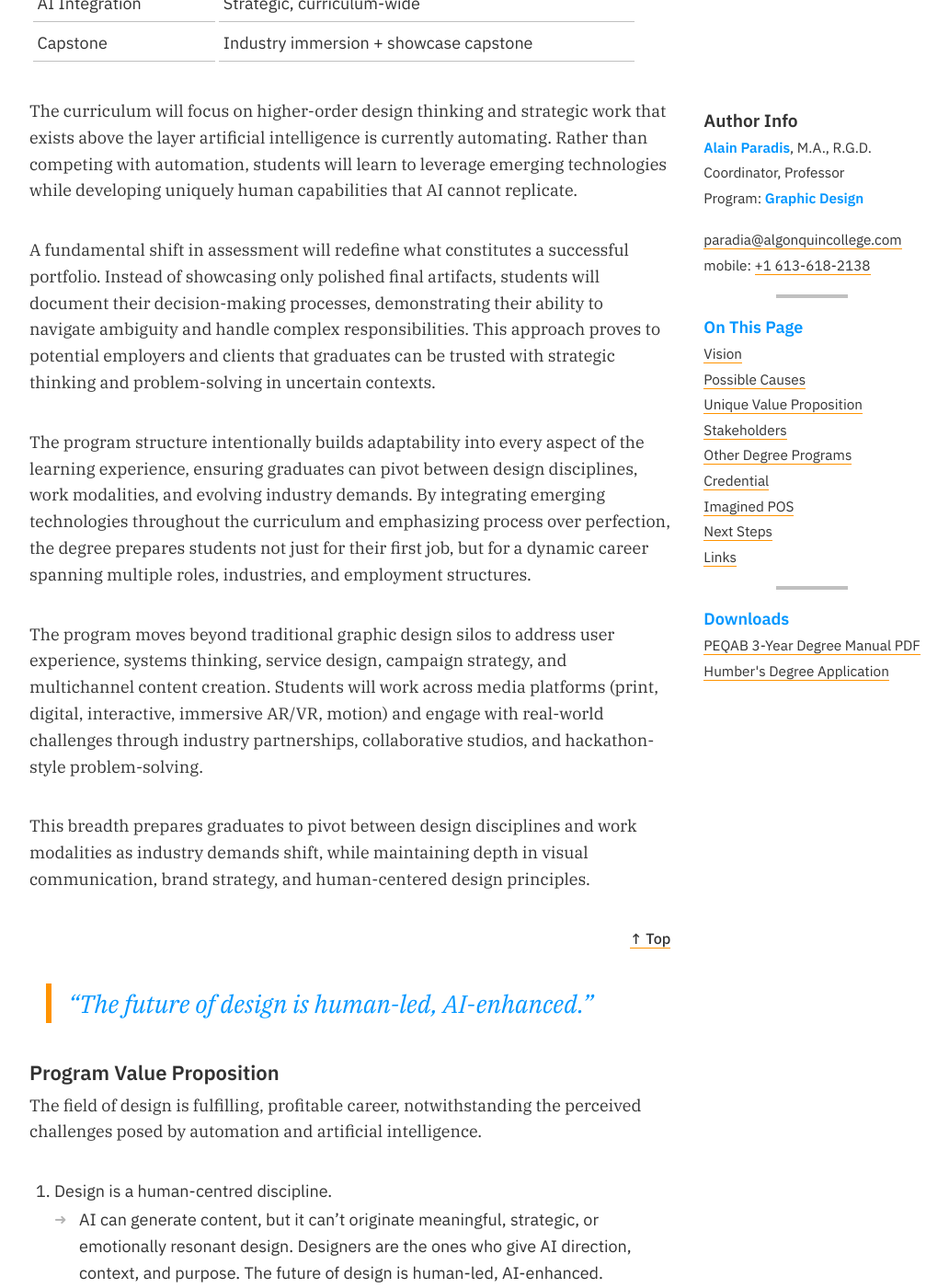
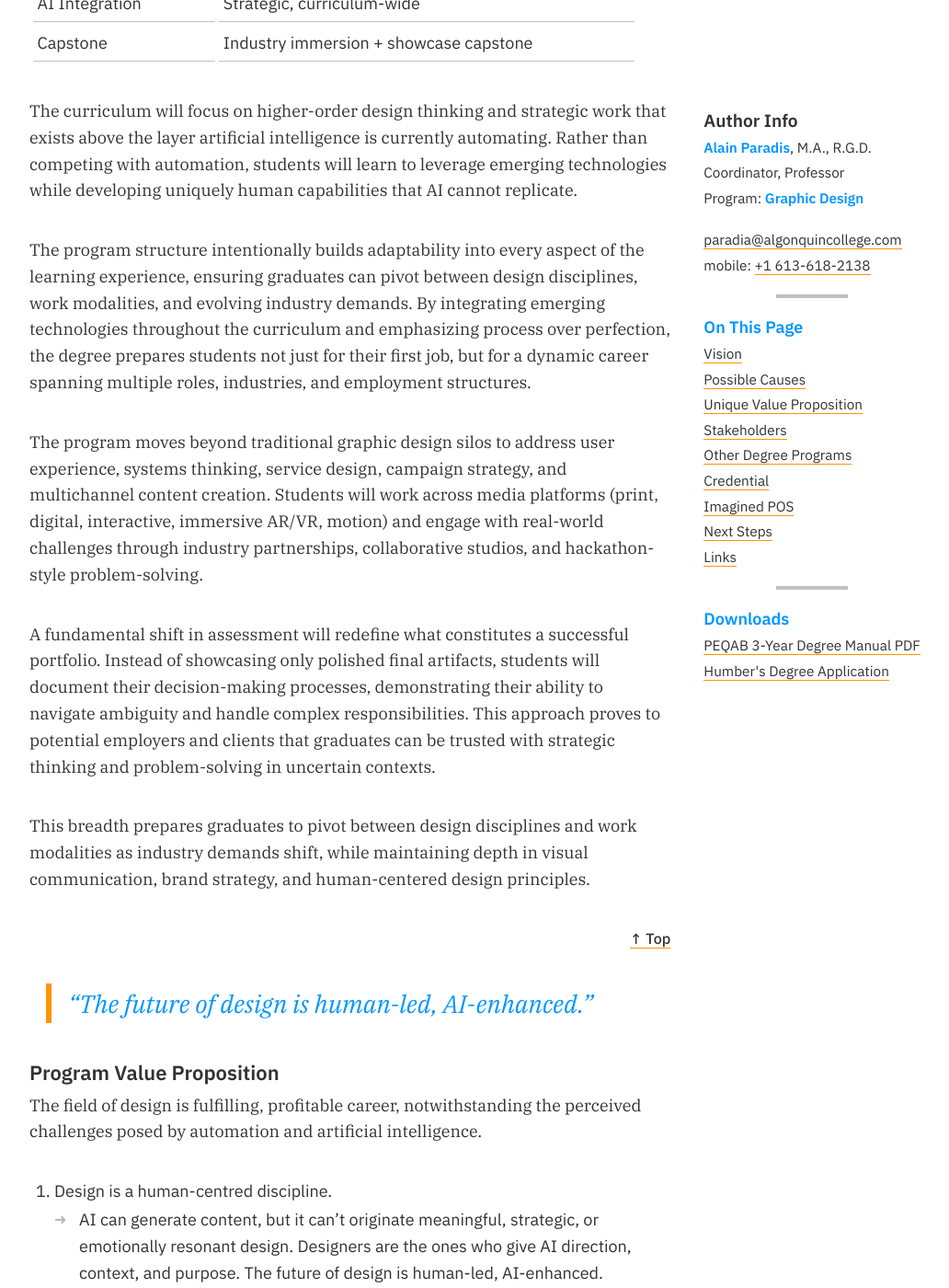
Before and after one commit to AlainParadis/program-transformation, a Jekyll site: the page built from index.md, in a window 1280 px wide and 1400 px high, scrolled down 744 px. Shown: the whole window at 92% size, without its empty margins (76-1108 px from the left). Built offline with Jekyll 4.4.1, drawn with Linux system fonts in a browser that asks for light colours.

Commit message:
Reorder assessment paragraph in vision include
Move the paragraph about assessment and portfolio within _includes/vision.html to improve narrative flow — the assessment paragraph is relocated after the program structure and media/platforms sections. No text was changed, only the paragraph's position was adjusted for clearer progression.

```diff
--- a/_includes/vision.html
+++ b/_includes/vision.html
@@ -19,14 +19,14 @@
 	The curriculum will focus on higher-order design thinking and strategic work that exists above the layer artificial intelligence is currently automating. Rather than competing with automation, students will learn to leverage emerging technologies while developing uniquely human capabilities that AI cannot replicate.
 </p>
 <p>
-	A fundamental shift in assessment will redefine what constitutes a successful portfolio. Instead of showcasing only polished final artifacts, students will document their decision-making processes, demonstrating their ability to navigate ambiguity and handle complex responsibilities. This approach proves to potential employers and clients that graduates can be trusted with strategic thinking and problem-solving in uncertain contexts.
-</p>
-<p>
 	The program structure intentionally builds adaptability into every aspect of the learning experience, ensuring graduates can pivot between design disciplines, work modalities, and evolving industry demands. By integrating emerging technologies throughout the curriculum and emphasizing process over perfection, the degree prepares students not just for their first job, but for a dynamic career spanning multiple roles, industries, and employment structures.
 </p>
 <p>
 	The program moves beyond traditional graphic design silos to address user experience, systems thinking, service design, campaign strategy, and multichannel content creation. Students will work across media platforms (print, digital, interactive, immersive AR/VR, motion) and engage with real-world challenges through industry partnerships, collaborative studios, and hackathon-style problem-solving.
 </p>
 <p>
+	A fundamental shift in assessment will redefine what constitutes a successful portfolio. Instead of showcasing only polished final artifacts, students will document their decision-making processes, demonstrating their ability to navigate ambiguity and handle complex responsibilities. This approach proves to potential employers and clients that graduates can be trusted with strategic thinking and problem-solving in uncertain contexts.
+</p>
+<p>
 	This breadth prepares graduates to pivot between design disciplines and work modalities as industry demands shift, while maintaining depth in visual communication, brand strategy, and human-centered design principles.
 </p>
```
